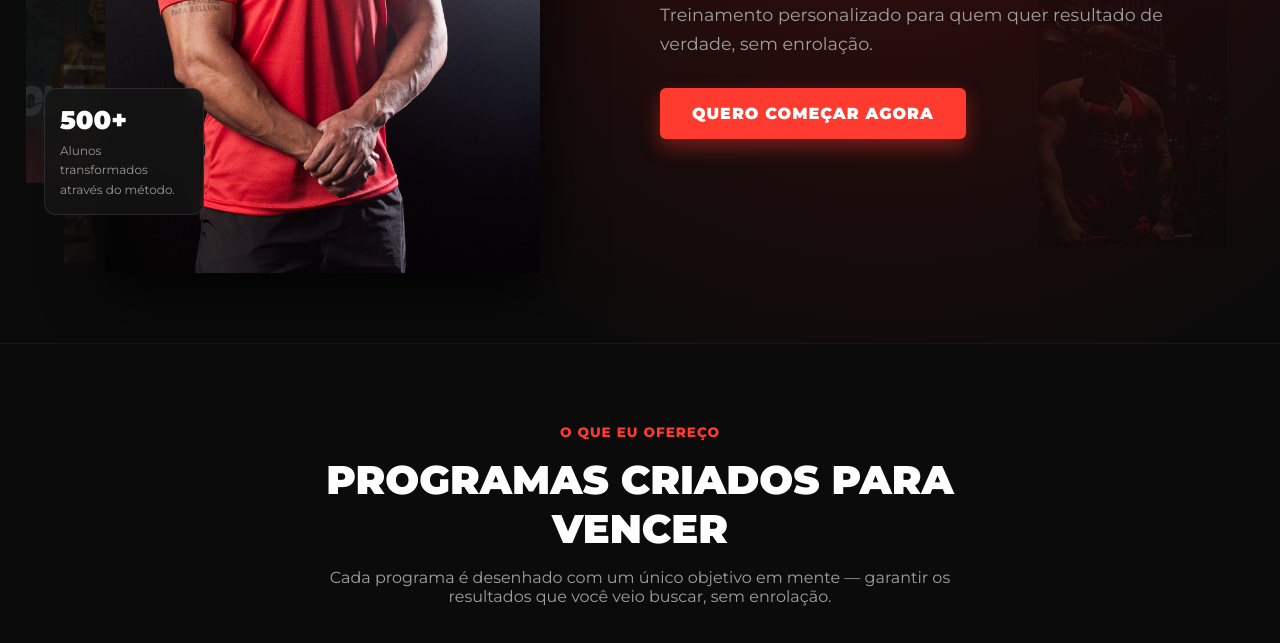
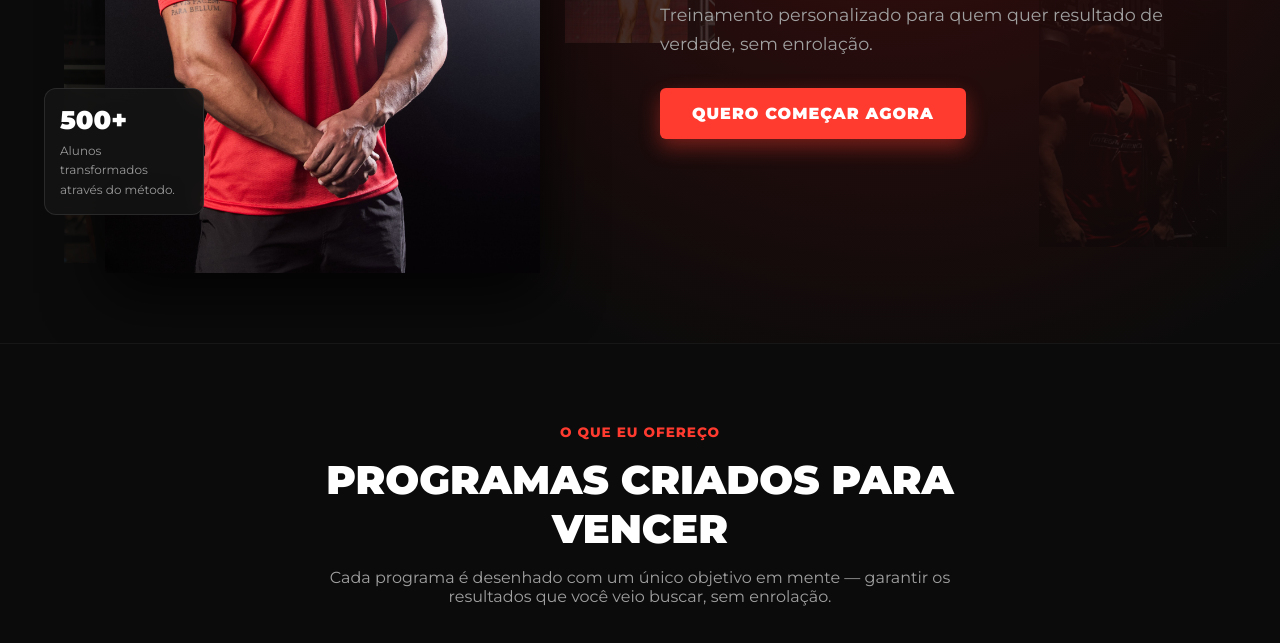
Before and after one commit to desenvolvedorroberto138-design/treinador-ramalho-26, a website: page index.html in a window 1280 px wide. Shown: the part 457-1100 px from the top of the page. Drawn offline with Linux system fonts and the light colour scheme; a script that the page names is missing.

Commit message:
refactor(ui): center hero background image 5
Adjust the positioning of the fifth hero background image to use
centering via transform to ensure it remains balanced within the
container.refatorar(ui): centralizar imagem de fundo do herói 5
Ajustar o posicionamento da quinta imagem de fundo do herói para usar o centralização via transform para garantir que permaneça equilibrada dentro do contêiner.

```diff
--- a/style.css
+++ b/style.css
@@ -296,8 +296,9 @@ img {
     height: auto;
 }
 .hero-bg-img-5 {
-    top: 55%;
-    left: 2%;
+    top: 50%;
+    left: 50%;
+    transform: translate(-50%, -50%);
     width: 150px;
     height: auto;
 }
```
